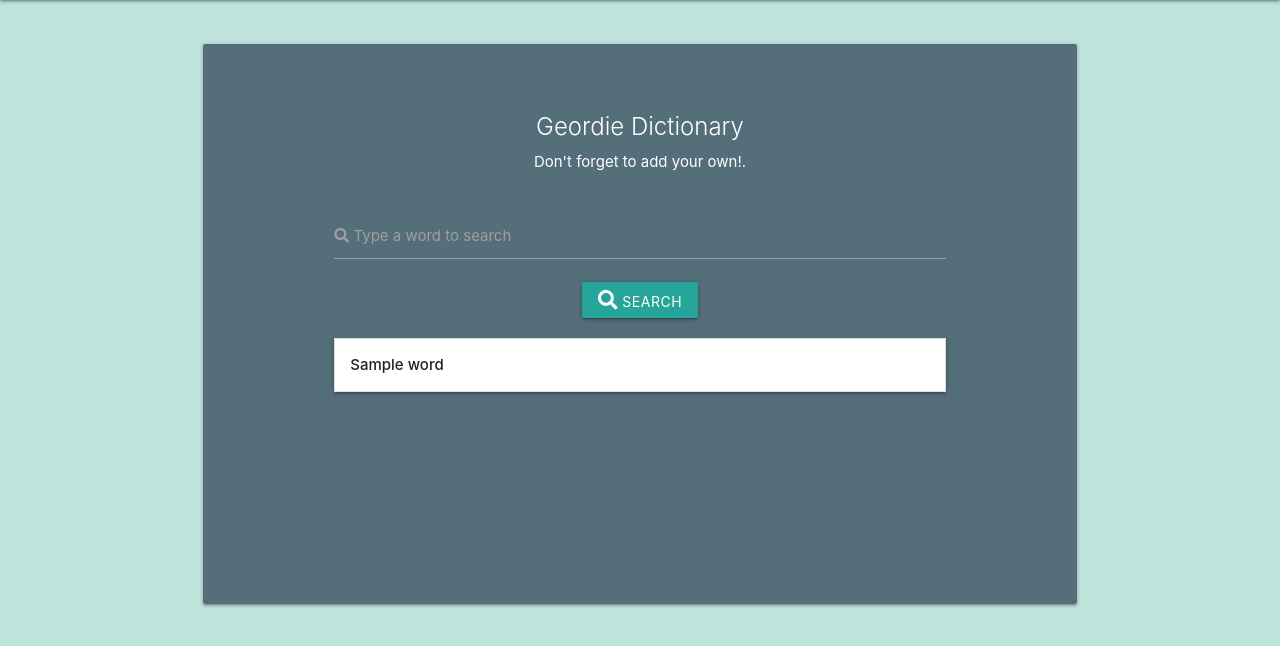
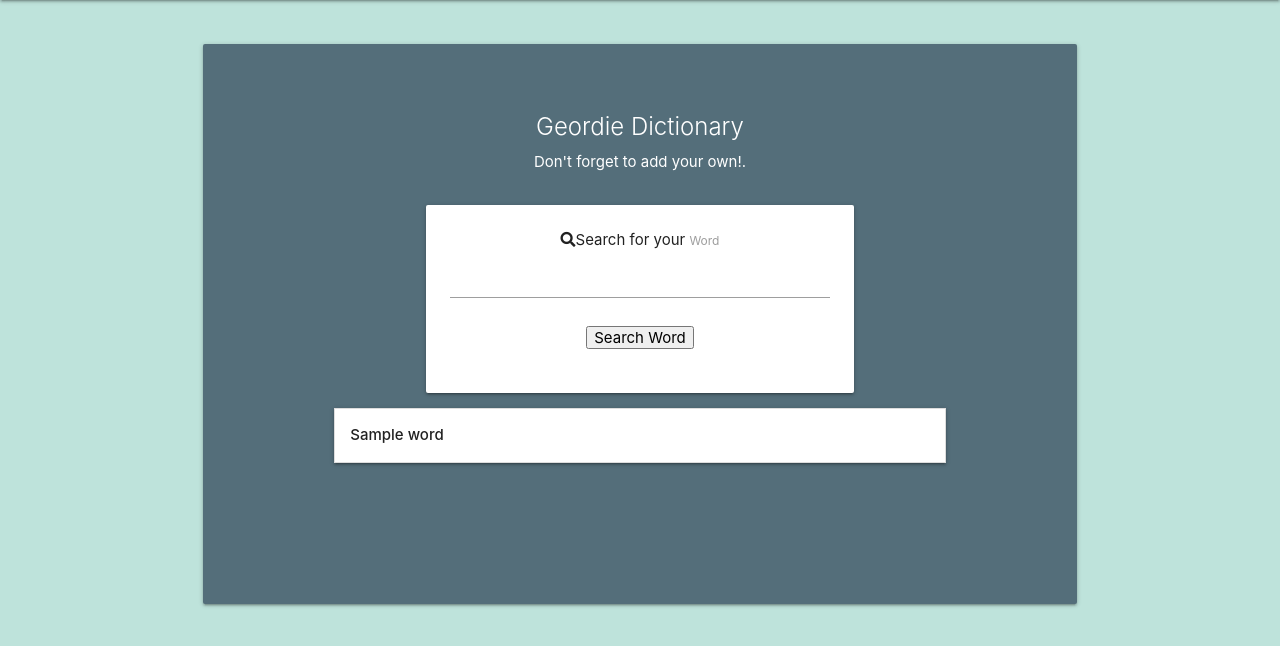
Before and after one commit to Birrellc/Navigating-Newcastle, a Flask app: page /dictionary in a window 1280 px wide. Shown: the part 64-710 px from the top of the page. Run offline with Flask 2, Linux system fonts and the light colour scheme; a database or web service that is not in the repository returns one stand-in record (values such as "Sample title"); some libraries are stand-ins or nearby versions.

Commit message:
Fix: managed to get search working with wtforms

```diff
--- a/app.py
+++ b/app.py
@@ -6,7 +6,8 @@ from functools import wraps
 from flask import (
     Flask, flash, render_template,
     redirect, request, session, url_for)
-from forms import RegistrationForm, LoginForm, DictionaryForm, UpdateWordForm
+from forms import (RegistrationForm,
+                   LoginForm, DictionaryForm, UpdateWordForm, SearchForm)
 
 if os.path.exists("env.py"):
     import env
@@ -98,8 +99,9 @@ def signup():
 
 @app.route("/dictionary")
 def dictionary():
+    form = SearchForm()
     dictionary = list(mongo.db.dictionary.find())
-    return render_template("dictionary.html", dictionary=dictionary)
+    return render_template("dictionary.html", dictionary=dictionary, form=form)
 
 
 @app.route("/profile/<username>", methods=["GET", "POST"])
@@ -181,11 +183,15 @@ def contact():
     return render_template('contact.html')
 
 
-@app.route("/search", methods=["GET", "POST"])
+@ app.route("/search", methods=["GET", "POST"])
 def search():
-    search_word = request.form.get("search-word")
-    dictionary = mongo.db.dictionary.find({"$text": {"$search": search_word}})
-    return render_template("dictionary.html", dictionary=dictionary)
+    form = SearchForm()
+    if request.method == "POST":
+        query = form.word.data
+        print(query)
+        words = list(mongo.db.dictionary.find({"$text": {"$search": query}}))
+        return render_template("dictionary.html", dictionary=words,
+                               form=form, query=query)
 
 
 if __name__ == "__main__":
--- a/forms.py
+++ b/forms.py
@@ -33,3 +33,8 @@ class UpdateWordForm(FlaskForm):
     definition = StringField('Definition', validators=[DataRequired()])
     example = StringField('Example', validators=[DataRequired()])
     submit = SubmitField('Update Word')
+
+
+class SearchForm(FlaskForm):
+    word = StringField("Word", validators=[DataRequired()])
+    submit = SubmitField("Search Word")
--- a/templates/dictionary.html
+++ b/templates/dictionary.html
@@ -5,24 +5,20 @@
   <p>Don't forget to add your own!.</p>
 </div>
 <div class="container">
-  <div class="row">
-    <form action="{{ url_for('search') }}" method="POST" class="col s12">
-        <div class="input-field">
-            <input type="text" name="search-word" id="search-word">
-            <label for="search-word">
-                <i class="fas fa-search"></i>
-                Type a word to search
-            </label>
+  <div class="container center-align">
+    <form class="card-panel" action="{{ url_for('search') }}" method="POST">
+      {{ form.hidden_tag() }}
+      <div class="row">
+        <div class="form-group col s12">
+          <i class="fas fa-search"></i>Search for your
+          {{ form.word.label }} {{ form.word }}
         </div>
-        <div class="col s12">
-            <button type="submit" class="btn">
-                <i class="fas fa-search"></i>
-                Search
-            </button>
-        </div>
+      </div>
+      <div class="row">{{ form.submit }}</div>
     </form>
-</div>
+  </div>
   <ul class="collapsible">
+    {%if dictionary%}
     {% for word in dictionary %}
     <li>
       <div class="collapsible-header">
@@ -35,6 +31,11 @@
       </div>
     </li>
     {% endfor %}
+    {%else%}
+     <div class="card-panel">
+      <h3 class="center-align">No word found with this name</h3>
+    </div>
+    {%endif%}
   </ul>
 </div>
 {% endblock %}
```
